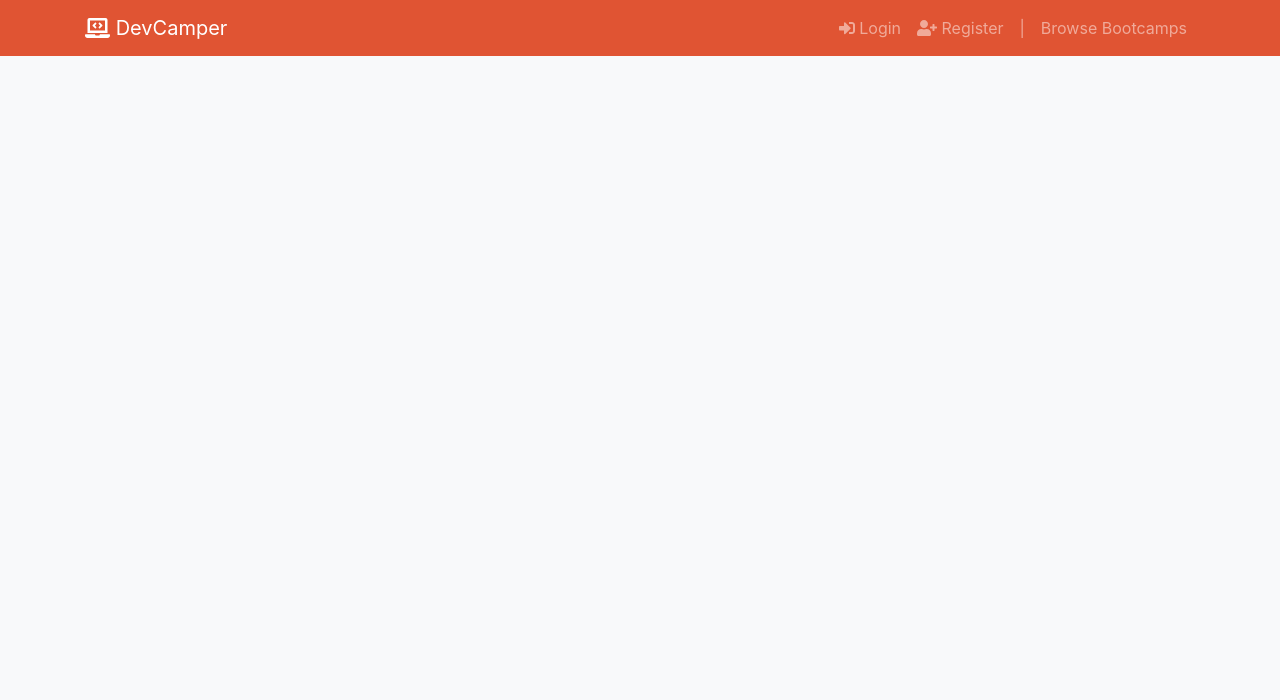
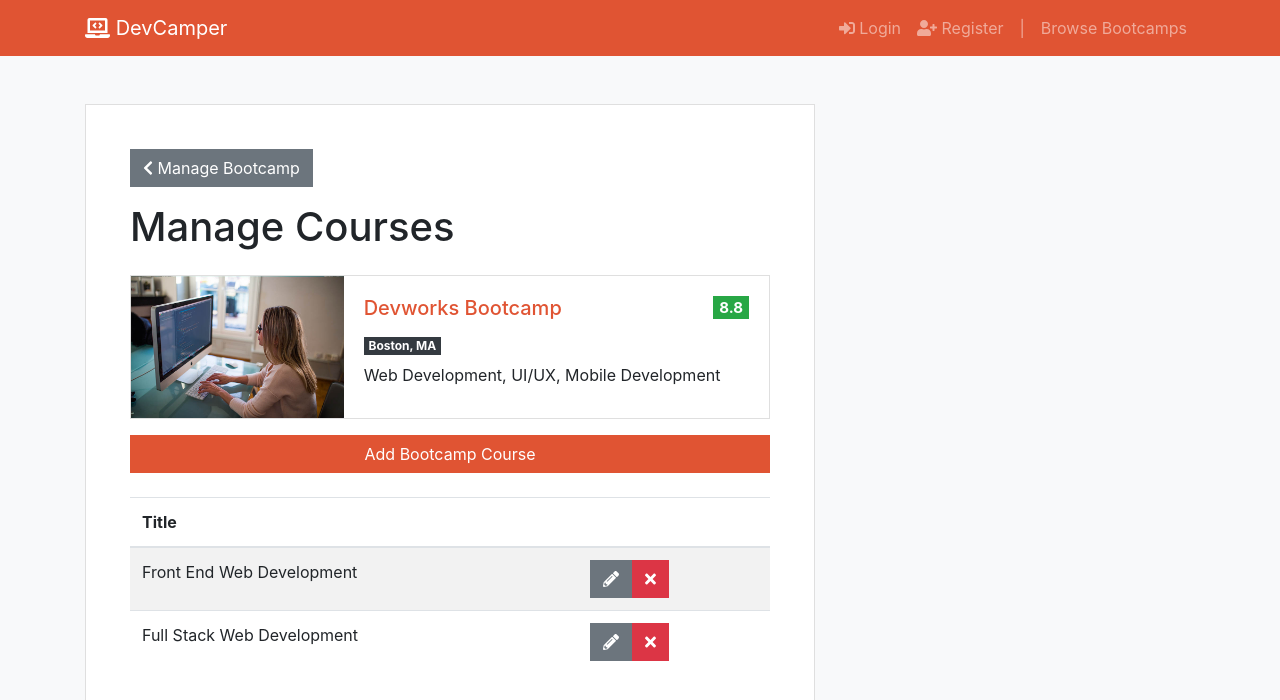
Before and after one commit to memowii/devcamper, a React (Create React App) app: page /manage-courses in a window 1280 px wide. Shown: the top 700 px of the page. Built offline with nearby package versions, Linux system fonts and the light colour scheme.

Commit message:
Add page ManageCourses

```diff
--- /dev/null
+++ b/src/components/TableRow.js
@@ -0,0 +1,20 @@
+import React from "react";
+import { NavLink } from "react-router-dom";
+import { FontAwesomeIcon } from "@fortawesome/react-fontawesome";
+import { faPencilAlt, faTimes } from "@fortawesome/free-solid-svg-icons";
+
+export const TableRow = ({ title }) => {
+  return (
+    <tr>
+      <td>{title}</td>
+      <td>
+        <NavLink to="/add-course" className="btn btn-secondary">
+          <FontAwesomeIcon icon={faPencilAlt} />
+        </NavLink>
+        <button className="btn btn-danger">
+          <FontAwesomeIcon icon={faTimes} />
+        </button>
+      </td>
+    </tr>
+  );
+};
--- a/src/pages/ManageCourses.js
+++ b/src/pages/ManageCourses.js
@@ -1,12 +1,65 @@
 import React from "react";
-import { Container, Row, Col } from "reactstrap";
+import { Container, Row, Col, Card, CardBody, Table } from "reactstrap";
+import { NavLink } from "react-router-dom";
+import { FontAwesomeIcon } from "@fortawesome/react-fontawesome";
+import { faChevronLeft } from "@fortawesome/free-solid-svg-icons";
+
+import { BootcampCard } from "../components/BootcampCard";
+import { TableRow } from "../components/TableRow";
+
+import { usePageWithoutFixedTop } from "../hooks/usePageWithoutFixedTop";
+import img1 from "../assets/images/image_1.jpg";
 
 export const ManageCourses = () => {
+  usePageWithoutFixedTop();
+
   return (
     <section className="m-5">
       <Container>
         <Row>
-          <Col md="8"></Col>
+          <Col md="8">
+            <Card color="white" className="py-2 px-4">
+              <CardBody>
+                <NavLink
+                  to="/bootcamp"
+                  target="_blank"
+                  className="btn btn-secondary my-3"
+                >
+                  <FontAwesomeIcon icon={faChevronLeft} /> Manage Bootcamp
+                </NavLink>
+
+                <h1 class="mb-4">Manage Courses</h1>
+
+                <BootcampCard
+                  img={img1}
+                  title="Devworks Bootcamp"
+                  rating="8.8"
+                  place="Boston, MA"
+                  courses="Web Development, UI/UX, Mobile Development"
+                />
+
+                <NavLink
+                  to="/add-course"
+                  className="btn btn-primary btn-block mb-4"
+                >
+                  Add Bootcamp Course
+                </NavLink>
+
+                <Table striped>
+                  <thead>
+                    <tr>
+                      <th scope="col">Title</th>
+                      <th scope="col"></th>
+                    </tr>
+                  </thead>
+                  <tbody>
+                    <TableRow title="Front End Web Development" />
+                    <TableRow title="Full Stack Web Development" />
+                  </tbody>
+                </Table>
+              </CardBody>
+            </Card>
+          </Col>
         </Row>
       </Container>
     </section>
```
